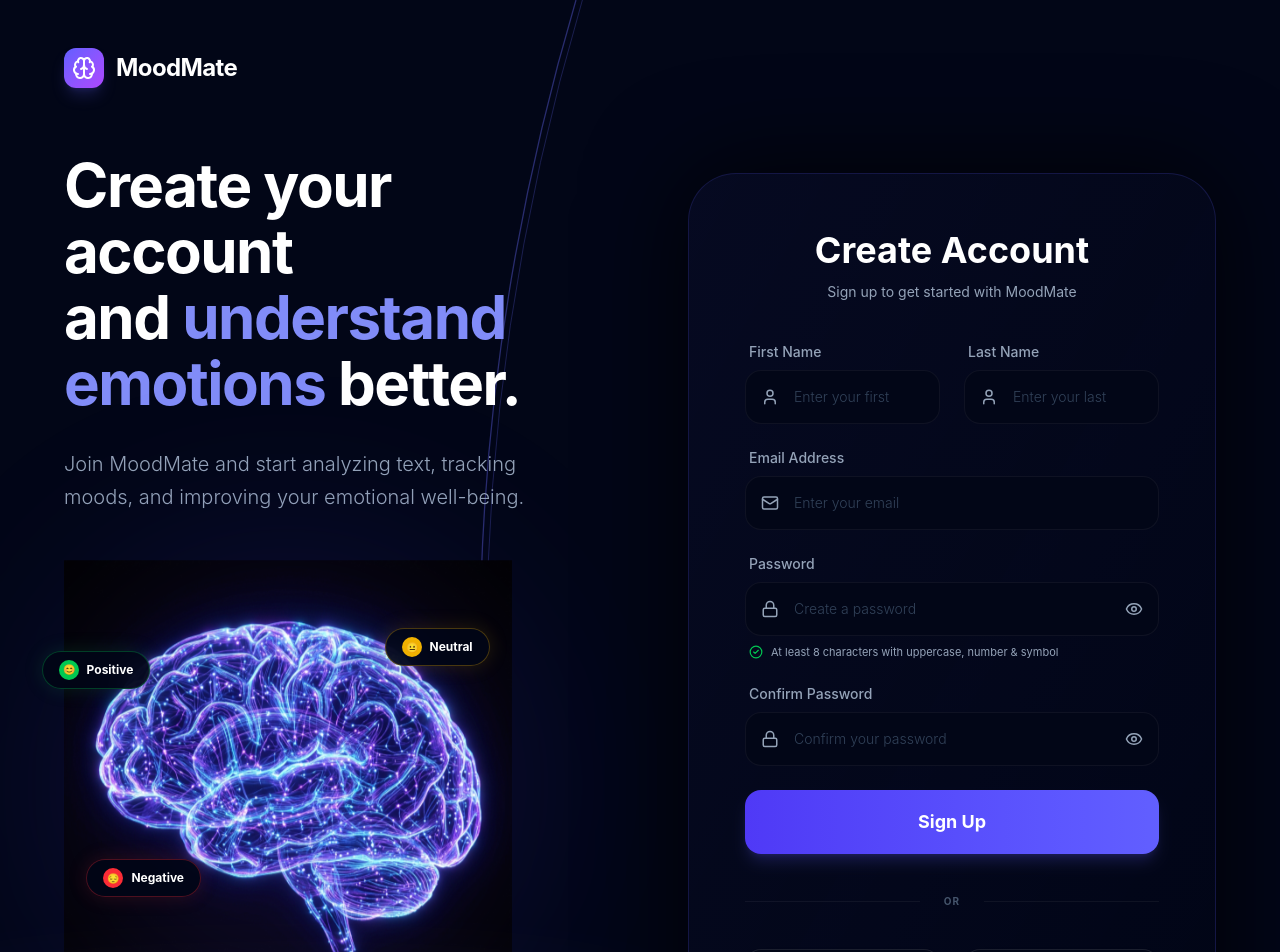
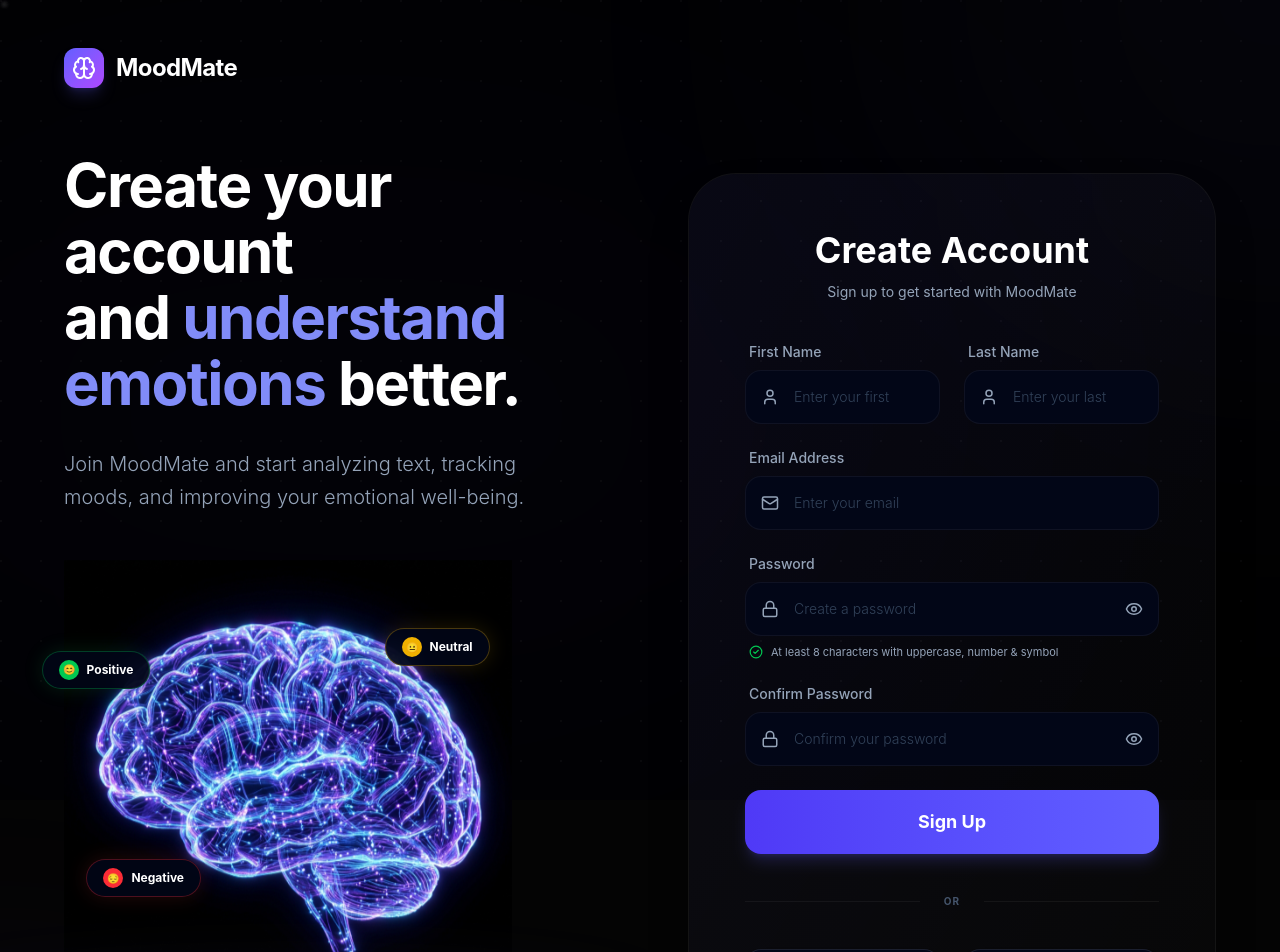
Before and after one commit to MoodMate-WebApp/MoodMate-WebApp, a React (Vite) app in the folder frontend/: page /signup in a window 1280 px wide. Shown: the top 952 px of the page. Built offline with nearby package versions, Linux system fonts and the light colour scheme; no server answers.

Commit message:
MoodMate Production Release v1.0: Final Global High-Fidelity UI/UX Synchronization. Upgraded Auth, Profile, AI, and About modules for premium cinematic experience and mobile responsiveness

```diff
--- a/frontend/src/pages/AI.tsx
+++ b/frontend/src/pages/AI.tsx
@@ -198,6 +198,8 @@ export default function AI() {
         >
            <div className="absolute inset-0 bg-primary-500/20 blur-[100px] rounded-full scale-75 pointer-events-none" />
 
+           {/* Brain Image */}
+           <div className="relative z-10 w-[240px] sm:w-[450px] lg:w-full h-full flex items-center justify-center mix-blend-screen overflow-visible" style={{ animation: 'float 6s ease-in-out infinite' }}>
              <motion.img
                layout
                initial={{ scale: 0.9, opacity: 0 }}
@@ -206,8 +208,8 @@ export default function AI() {
                src="/brain.png"
                alt="AI Brain"
                className="w-full h-full object-contain mix-blend-screen relative z-10 transition-all duration-700"
-             style={{ animation: 'float 6s ease-in-out infinite' }}
              />
+           </div>
 
            <motion.div
              animate={{ y: [0, -10, 0] }}
--- a/frontend/src/pages/About.tsx
+++ b/frontend/src/pages/About.tsx
@@ -36,11 +36,11 @@ const TEAM = [
 ];
 
 const TECH_STACK = [
-  { name: 'FastAPI', icon: Cpu, desc: 'High-performance Python backend' },
-  { name: 'Next.js 15', icon: Globe, desc: 'Ultra-fast React framework' },
-  { name: 'Pydantic v2', icon: ShieldCheck, desc: 'Strict data validation' },
-  { name: 'Framer Motion', icon: Sparkles, desc: 'Cinematic UI animations' },
-  { name: 'PostgreSQL', icon: Layers, desc: 'Robust data persistence' },
+  { name: 'XLM-RoBERTa', icon: Cpu, desc: 'Advanced Multilingual Transformer' },
+  { name: 'FastAPI', icon: Globe, desc: 'High-performance Asynchronous Backend' },
+  { name: 'Vite 6', icon: Rocket, desc: 'Ultra-fast Frontend Bundling' },
+  { name: 'Supabase', icon: ShieldCheck, desc: 'Secure Auth & Realtime Data' },
+  { name: 'Framer Motion', icon: Sparkles, desc: 'Cinematic UI Orchestration' },
 ];
 
 export default function About() {
--- a/frontend/src/pages/Login.tsx
+++ b/frontend/src/pages/Login.tsx
@@ -6,6 +6,7 @@ import { supabase } from '../lib/supabase';
 import { toast } from 'react-hot-toast';
 import { useAuth } from '../context/AuthContext';
 import { useEffect } from 'react';
+import BackgroundMesh from '../components/BackgroundMesh';
 
 export default function Login() {
   const [email, setEmail] = useState('');
@@ -47,15 +48,13 @@ export default function Login() {
   };
 
   return (
-    <div className="min-h-screen w-full bg-[#020617] text-slate-200 selection:bg-indigo-500/30 flex items-center justify-center relative overflow-hidden font-sans">
+    <div className="min-h-screen w-full selection:bg-primary-500/30 flex items-center justify-center relative overflow-hidden font-sans">
+      <BackgroundMesh />
 
-      {/* Background Decorative SVG Curve */}
-      <div className="absolute inset-0 pointer-events-none overflow-hidden z-0">
-        <svg viewBox="0 0 1000 1000" preserveAspectRatio="none" className="absolute inset-0 h-full w-full opacity-40">
-           <path d="M 450 0 Q 300 500 450 1000" stroke="#6366f1" strokeWidth="1" fill="none" />
-           <path d="M 455 0 Q 305 500 455 1000" stroke="#6366f1" strokeWidth="0.5" fill="none" />
-        </svg>
-      </div>
+      {/* Cinematic Ambient Glows */}
+      <div className="absolute top-0 right-0 w-[800px] h-[800px] bg-primary-500/5 blur-[150px] rounded-full translate-x-1/2 -translate-y-1/2 pointer-events-none" />
+      <div className="absolute bottom-0 left-0 w-[600px] h-[600px] bg-accent-500/5 blur-[120px] rounded-full -translate-x-1/2 translate-y-1/2 pointer-events-none" />
+
 
       {/* Main Content Wrapper */}
       <div className="w-full max-w-[1440px] mx-auto px-8 lg:px-16 grid grid-cols-1 lg:grid-cols-2 gap-16 lg:gap-24 relative z-10 items-center min-h-screen py-12">
@@ -86,6 +85,7 @@ export default function Login() {
              <div className="absolute inset-0 bg-indigo-600/20 blur-[120px] rounded-full scale-90 pointer-events-none" />
 
              {/* Brain Image */}
+             <div className="relative z-10 w-[240px] sm:w-[450px] lg:w-full h-full flex items-center justify-center mix-blend-screen overflow-visible" style={{ animation: 'float 6s ease-in-out infinite' }}>
                <motion.img
                  layout
                  initial={{ scale: 0.9, opacity: 0 }}
@@ -94,8 +94,8 @@ export default function Login() {
                  src="/brain.png"
                  alt="AI Brain"
                  className="w-full h-full object-contain mix-blend-screen relative z-10 transition-all duration-700"
-               style={{ animation: 'float 6s ease-in-out infinite' }}
                />
+             </div>
 
              {/* Floating Markers */}
              <div className="absolute top-[20%] left-[-5%] z-20 flex items-center gap-2 bg-[#020617]/90 backdrop-blur-md border border-green-500/30 px-4 py-2 rounded-full shadow-[0_0_20px_rgba(34,197,94,0.15)]">
@@ -128,8 +128,9 @@ export default function Login() {
         </div>
 
         {/* Right Side: Form */}
-        <div className="flex flex-col justify-center items-center lg:items-end">
-          <div className="w-full max-w-[520px] bg-[#020617]/60 backdrop-blur-3xl border border-indigo-500/20 rounded-[2.5rem] p-10 lg:p-14 shadow-[0_0_100px_rgba(0,0,0,0.8)] relative overflow-hidden">
+        <div className="flex flex-col justify-center items-center lg:items-end w-full">
+          <div className="w-full max-w-[520px] bg-dark-950/40 backdrop-blur-3xl border border-white/5 rounded-[2.5rem] p-10 lg:p-14 shadow-2xl relative overflow-hidden">
+
 
             {/* Subtle inner glow */}
             <div className="absolute inset-0 bg-gradient-to-br from-indigo-500/5 to-transparent pointer-events-none" />
--- a/frontend/src/pages/Profile.tsx
+++ b/frontend/src/pages/Profile.tsx
@@ -153,9 +153,9 @@ export default function Profile() {
   return (
     <div className="flex flex-col w-full relative pt-44 pb-24">
 
-      {/* Background Ambience */}
-      <div className="fixed inset-0 pointer-events-none -z-10 bg-dark-900" />
+      {/* Cinematic Ambient Glows */}
       <div className="fixed top-0 left-1/2 -translate-x-1/2 w-[1200px] h-[700px] bg-primary-500/5 blur-[150px] rounded-full -translate-y-1/2 -z-10 pointer-events-none" />
+
 
       {/* Header Area */}
       <div className="mb-14 px-4 sm:px-6 lg:px-8">
@@ -171,13 +171,13 @@ export default function Profile() {
              <button
                 key={item.name}
                 onClick={() => setActiveTab(item.name)}
-                className={`flex items-center gap-3 px-4 py-3 rounded-xl text-sm font-semibold transition-all ${
+                className={`flex items-center gap-4 px-6 py-4 rounded-2xl text-[10px] font-black uppercase tracking-[0.2em] transition-all duration-300 ${
                   activeTab === item.name
-                  ? 'bg-white/5 text-white shadow-sm border border-white/5'
-                  : 'text-slate-500 hover:text-slate-300 hover:bg-white/[0.02]'
+                  ? 'bg-white text-dark-950 shadow-2xl scale-105'
+                  : 'text-slate-500 hover:text-slate-200 hover:bg-white/[0.03]'
                 }`}
              >
-                <item.icon className={`w-4 h-4 ${activeTab === item.name ? 'text-primary-400' : 'text-slate-600'}`} />
+                <item.icon className={`w-4 h-4 ${activeTab === item.name ? 'text-primary-500' : 'text-slate-600'}`} />
                 {item.name}
              </button>
            ))}
--- a/frontend/src/pages/Signup.tsx
+++ b/frontend/src/pages/Signup.tsx
@@ -6,6 +6,7 @@ import { supabase } from '../lib/supabase';
 import { toast } from 'react-hot-toast';
 import { useAuth } from '../context/AuthContext';
 import { useEffect } from 'react';
+import BackgroundMesh from '../components/BackgroundMesh';
 
 export default function Signup() {
   const [firstName, setFirstName] = useState('');
@@ -66,15 +67,13 @@ export default function Signup() {
   };
 
   return (
-    <div className="min-h-screen w-full bg-[#020617] text-slate-200 selection:bg-indigo-500/30 flex items-center justify-center relative overflow-x-hidden font-sans py-12">
+    <div className="min-h-screen w-full selection:bg-primary-500/30 flex items-center justify-center relative overflow-x-hidden font-sans py-12">
+      <BackgroundMesh />
 
-      {/* Background Decorative SVG Curve */}
-      <div className="absolute inset-0 pointer-events-none overflow-hidden z-0">
-        <svg viewBox="0 0 1000 1000" preserveAspectRatio="none" className="absolute inset-0 h-full w-full opacity-40">
-           <path d="M 450 0 Q 300 500 450 1000" stroke="#6366f1" strokeWidth="1" fill="none" />
-           <path d="M 455 0 Q 305 500 455 1000" stroke="#6366f1" strokeWidth="0.5" fill="none" />
-        </svg>
-      </div>
+      {/* Cinematic Ambient Glows */}
+      <div className="absolute top-0 right-0 w-[800px] h-[800px] bg-primary-500/5 blur-[150px] rounded-full translate-x-1/2 -translate-y-1/2 pointer-events-none" />
+      <div className="absolute bottom-0 left-0 w-[600px] h-[600px] bg-accent-500/5 blur-[120px] rounded-full -translate-x-1/2 translate-y-1/2 pointer-events-none" />
+
 
       <div className="w-full max-w-[1440px] mx-auto px-8 lg:px-16 grid grid-cols-1 lg:grid-cols-2 gap-16 lg:gap-24 relative z-10 items-center">
 
@@ -101,7 +100,8 @@ export default function Signup() {
           </div>
 
           <div className="relative w-full max-w-[200px] sm:max-w-md aspect-square mb-16 mx-auto lg:mx-0">
-             <div className="absolute inset-0 bg-indigo-600/20 blur-[120px] rounded-full scale-90 pointer-events-none" />
+             {/* Brain Image */}
+             <div className="relative z-10 w-[240px] sm:w-[450px] lg:w-full h-full flex items-center justify-center mix-blend-screen overflow-visible" style={{ animation: 'float 6s ease-in-out infinite' }}>
                <motion.img
                  layout
                  initial={{ scale: 0.9, opacity: 0 }}
@@ -110,8 +110,8 @@ export default function Signup() {
                  src="/brain.png"
                  alt="Brain"
                  className="w-full h-full object-contain mix-blend-screen relative z-10 transition-all duration-700"
-               style={{ animation: 'float 6s ease-in-out infinite' }}
                />
+             </div>
 
              <div className="absolute top-[20%] left-[-5%] z-20 flex items-center gap-2 bg-[#020617]/90 backdrop-blur-md border border-green-500/30 px-4 py-2 rounded-full shadow-[0_0_20px_rgba(34,197,94,0.15)]">
                 <div className="w-5 h-5 rounded-full bg-green-500 flex items-center justify-center text-[10px]">😊</div>
@@ -153,8 +153,9 @@ export default function Signup() {
         </div>
 
         {/* Right Side: Form */}
-        <div className="flex flex-col justify-center items-center lg:items-end">
-          <div className="w-full max-w-[560px] bg-[#020617]/60 backdrop-blur-3xl border border-indigo-500/20 rounded-[3rem] p-10 lg:p-14 shadow-[0_0_100px_rgba(0,0,0,0.8)] relative overflow-hidden">
+        <div className="flex flex-col justify-center items-center lg:items-end w-full">
+          <div className="w-full max-w-[560px] bg-dark-950/40 backdrop-blur-3xl border border-white/5 rounded-[3rem] p-10 lg:p-14 shadow-2xl relative overflow-hidden">
+
 
             {/* Subtle inner glow */}
             <div className="absolute inset-0 bg-gradient-to-br from-indigo-500/5 to-transparent pointer-events-none" />
```
Lines whose indentation alone changed are shown as unchanged.
